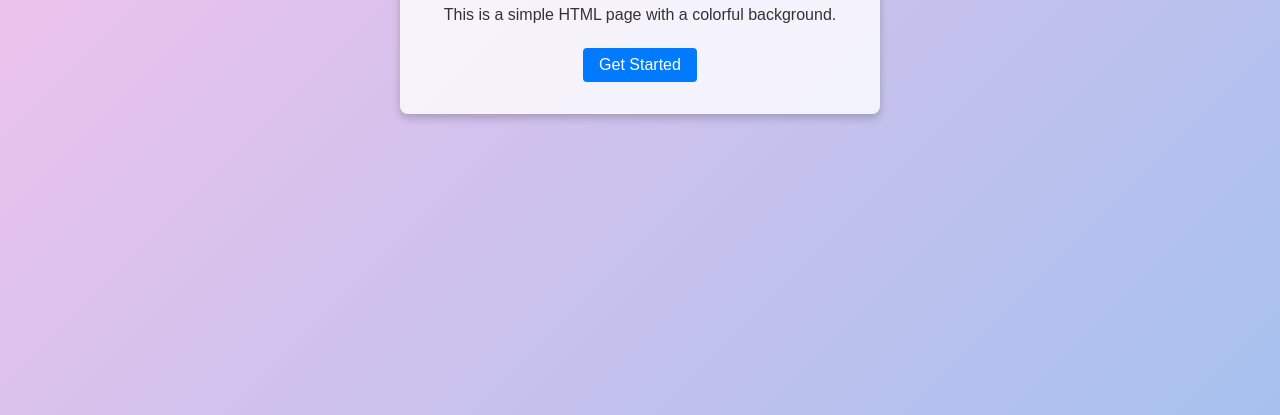
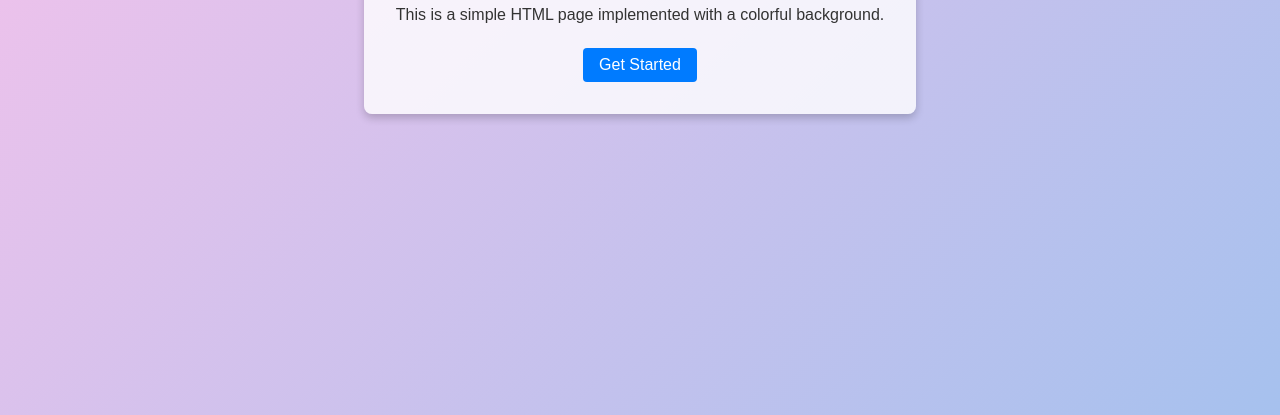
Before and after one commit to mitokande/codex-testing, a plain HTML site: page index.html in a window 1280 px wide. Shown: the part 385-800 px from the top of the page. Drawn offline with Linux system fonts and the light colour scheme.

Commit message:
Update index.html

```diff
--- a/index.html
+++ b/index.html
@@ -66,7 +66,7 @@
   </header>
   <div class="container">
     <h1>Welcome to Codex Testing!</h1>
-    <p>This is a simple HTML page with a colorful background.</p>
+    <p>This is a simple HTML page implemented with a colorful background.</p>
     <div class="cta">
       <a href="#">Get Started</a>
     </div>
```
